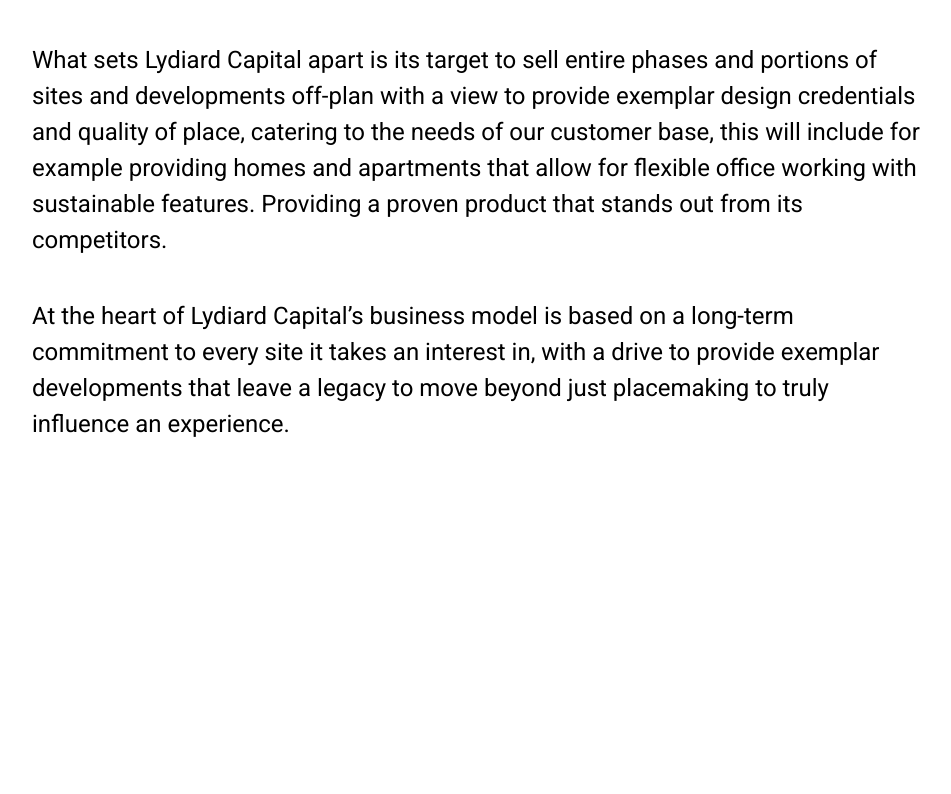
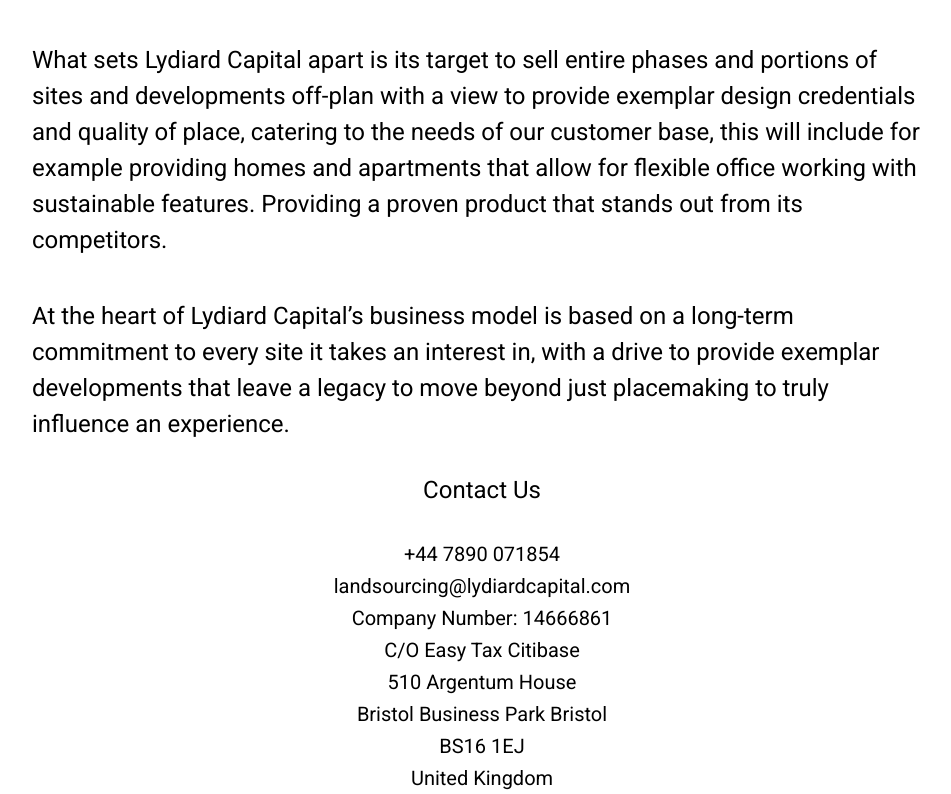
Before and after one commit to alamerton/Lydiard-Capital, a React (Create React App) app: page / in a window 1280 px wide. Shown: the part 7408-8202 px from the top of the page, without its empty margins (158-1109 px from the left). Before the commit the page ends 7882 px from the top, so only its background shows below. Built offline with nearby package versions, Linux system fonts and the light colour scheme.

Commit message:
ContactComponent already behaves responsively, just needed setting position relative to align it in the centre

```diff
--- a/src/components/ContactComponent.tsx
+++ b/src/components/ContactComponent.tsx
@@ -4,7 +4,7 @@
 class ContactComponent extends Component {
   render() {
     return (
-      <Container style={{ position: "absolute" }}>
+      <Container style={{ position: "relative" }}>
         <Container
           style={{
             position: "relative",
--- a/src/pages/Home.tsx
+++ b/src/pages/Home.tsx
@@ -25,7 +25,7 @@
       <InvestmentArmComponent />
       <SitesComponent />
       <TrueQualityLastsComponent />
-      {/* <ContactComponent /> */}
+      <ContactComponent />
       {/* <FooterComponent /> */}
     </Box>
   );
```
